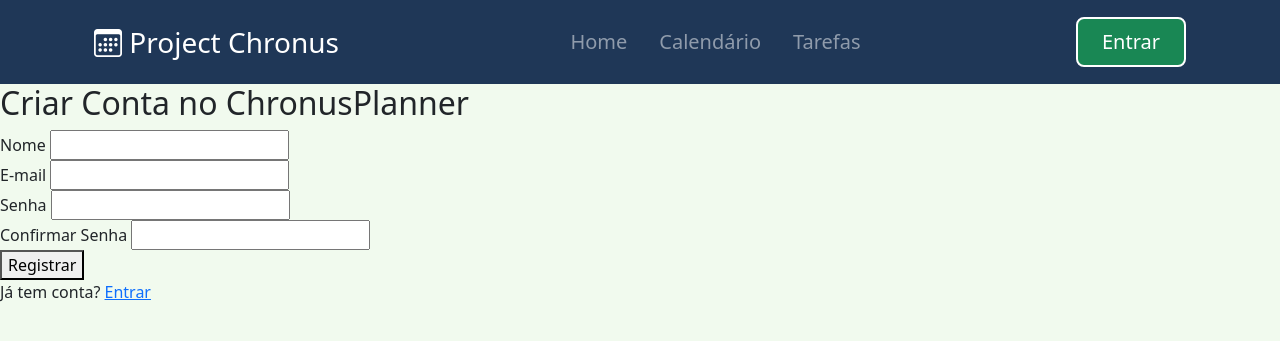
After one commit to Samuel-fernandesf/ChronusPlanner, a Flask app: page /register in a window 1280 px wide. The commit adds this page. Shown: the top 341 px of the page. Run offline with Flask 3, Linux system fonts and the light colour scheme.

Commit message:
MEXER AQUI SAMUEL

```diff
--- a/app/routes/login_bp.py
+++ b/app/routes/login_bp.py
@@ -1,7 +1,47 @@
-from flask import Blueprint, render_template, redirect, url_for
+from flask import render_template, request, redirect, url_for, flash, Blueprint, current_app
+from flask_login import login_user
+from app.DAO.userDAO import UserDAO
 
 login = Blueprint('login', __name__)
 
-@login.route('/')
-def login_user():
-    return render_template('login.html')
+from flask_login import login_user  # Agora essa função será usada corretamente
+
+@login.route("/", methods=["GET", "POST"])
+def login_view():  # 👈 nome diferente de login_user!
+    if request.method == "POST":
+        email = request.form["email"]
+        password = request.form["password"]
+        user = UserDAO.get_user_by_email(email)
+
+        if user and user.check_password(password):
+            login_user(user)
+            flash("Login bem-sucedido!", "success")
+            return redirect(url_for("home.homepage"))
+        else:
+            flash("Credenciais inválidas.", "danger")
+
+    return render_template("login.html")
+
+
+@login.route("/register", methods=["GET", "POST"])
+def register():
+    if request.method == "POST":
+        username = request.form["nome"]
+        email = request.form["email"]
+        password = request.form["password"]
+        confirm = request.form["confirm_password"]
+
+        if password != confirm:
+            flash("As senhas não coincidem.", "warning")
+            return redirect(url_for("login.register"))
+
+        # Verifica se já existe usuário
+        if UserDAO.get_user_by_email(email):
+            flash("Este e-mail já está cadastrado.", "danger")
+            return redirect(url_for("login.register"))
+
+        UserDAO.create_user(username, email, password)
+        flash("Cadastro realizado com sucesso! Faça o login.", "success")
+        return redirect('/')
+
+    return render_template("register.html")
--- a/app/templates/base.html
+++ b/app/templates/base.html
@@ -29,7 +29,7 @@
             </ul>
 
             <div class="d-flex">
-                <a href="{{ url_for('login.login_user') }}" class="btn btn-success border-white border-2 rounded-3 px-4 py-2 fs-5">Entrar</a>
+                <a href="{{ url_for('login.login_view') }}" class="btn btn-success border-white border-2 rounded-3 px-4 py-2 fs-5">Entrar</a>
             </div>
         </div>
     </nav>
--- /dev/null
+++ b/app/templates/register.html
@@ -0,0 +1,28 @@
+{% extends "base.html" %}
+
+{% block conteudo %}
+    <div class="login-container">
+        <h2>Criar Conta no ChronusPlanner</h2>
+        <form method="POST" action="{{ url_for('login.register') }}">
+            <div class="form-group">
+                <label for="nome">Nome</label>
+                <input type="text" id="nome" name="nome" required class="form-input">
+            </div>
+            <div class="form-group">
+                <label for="email">E-mail</label>
+                <input type="email" id="email" name="email" required class="form-input">
+            </div>
+            <div class="form-group">
+                <label for="password">Senha</label>
+                <input type="password" id="password" name="password" required class="form-input">
+            </div>
+            <div class="form-group">
+                <label for="confirm_password">Confirmar Senha</label>
+                <input type="password" id="confirm_password" name="confirm_password" required class="form-input">
+            </div>
+            <button type="submit" class="form-button">Registrar</button>
+        </form>
+
+        <p class="login-footer">Já tem conta? <a href="{{ url_for('login.login_user') }}">Entrar</a></p>
+    </div>
+{% endblock conteudo %}
```
Also changed, not shown: app/DAO/userDAO.py (+20 -0 lines), app/__init__.py (+18 -3 lines), app/models/user.py (+13 -11 lines), app/templates/login.html (+10 -1 lines), app/database/chronus.sqlite.
